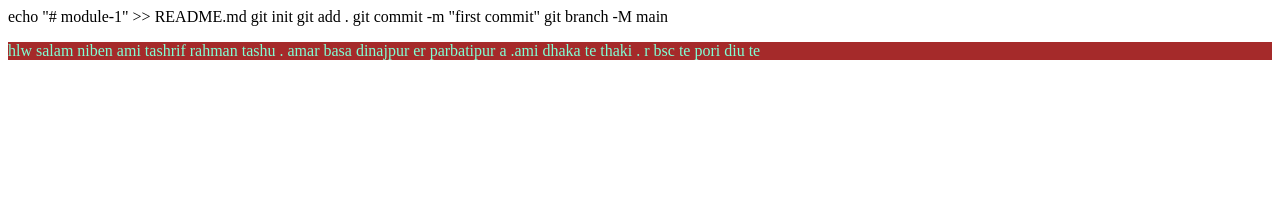
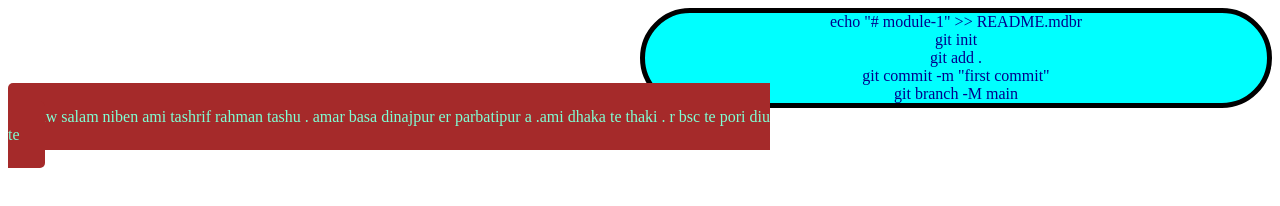
Before and after one commit to TashrifRahman15/module-1, a plain HTML site: page index.html in a window 1280 px wide. Drawn offline with Linux system fonts and the light colour scheme.

Commit message:
new code

```diff
--- a/index.css
+++ b/index.css
@@ -2,4 +2,17 @@ p{
     color: aquamarine;
     background-color: brown;
     display: block;
+    border-radius: 5px;
+    padding: 2%;
+    margin-right: 50%;
+ display: inline;
 }
+div{
+    text-align: center;
+    color: darkblue;
+    background-color: cyan;
+    border: 5px solid black;
+    border-radius: 50px;
+    margin-left: 50%;
+
+}
--- a/index.html
+++ b/index.html
@@ -8,11 +8,13 @@
     <link rel="stylesheet" href="index.css">
 </head>
 <body>
-    echo "# module-1" >> README.md
-    git init
-    git add .
-    git commit -m "first commit"
-    git branch -M main
+    <div>
+    echo "# module-1" >> README.mdbr <br>
+    git init <br>
+    git add . <br>
+    git commit -m "first commit" <br>
+    git branch -M main <br>
+    </div>
     <p> hlw salam niben ami tashrif rahman tashu . amar basa dinajpur er parbatipur a .ami dhaka te thaki . r bsc te pori diu te </p>
 </body>
 </html>
```
